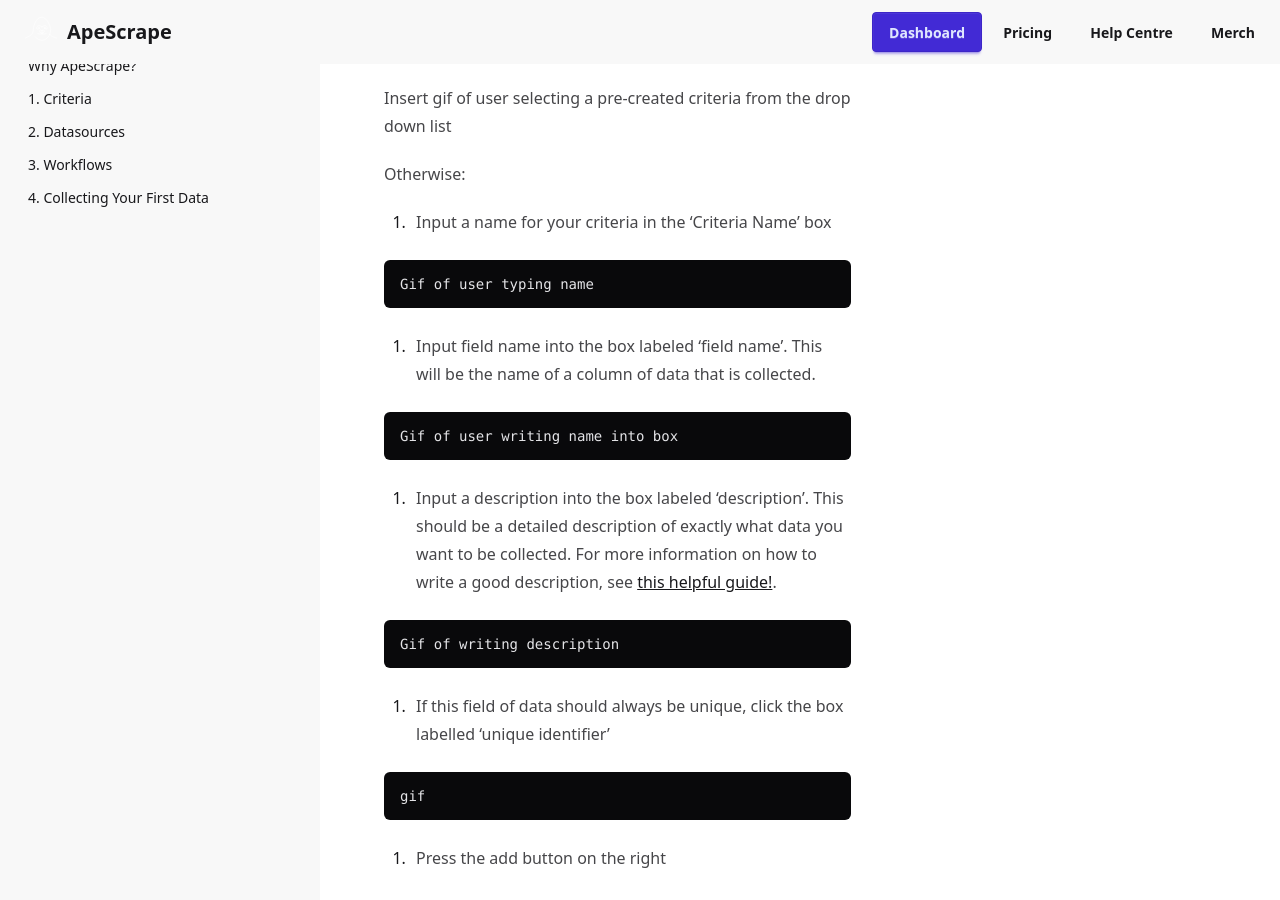
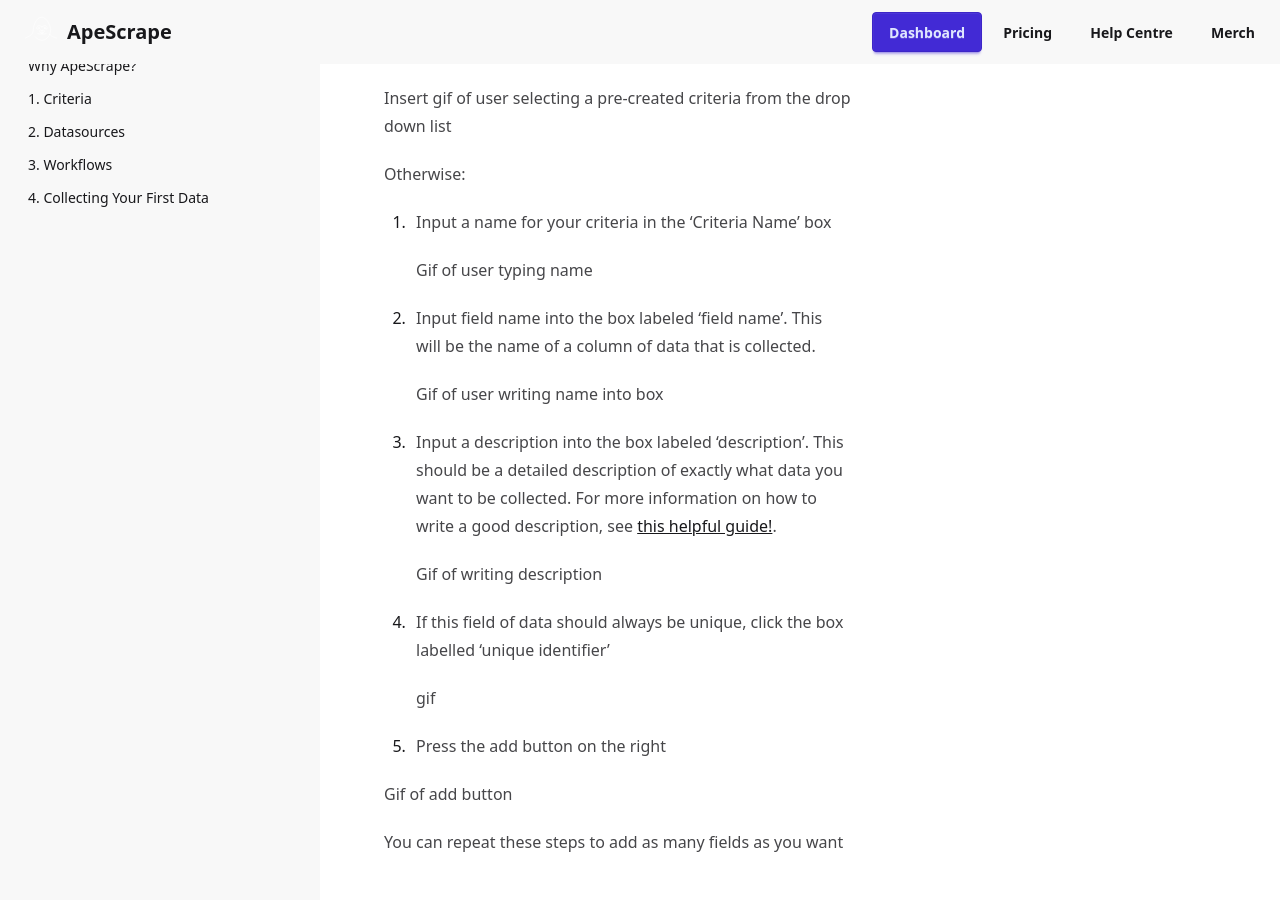
Before and after one commit to 5-quid-coders/apescrape-site, a Jekyll site: the page built from _help/getting_started.md, in a window 1280 px wide and 900 px high, scrolled down 632 px. Built offline with Jekyll 4.4.1, drawn with Linux system fonts in a browser that asks for light colours.

Commit message:
ok that didn't work

````diff
--- a/_help/getting_started.md
+++ b/_help/getting_started.md
@@ -20,27 +20,19 @@ Otherwise:
 
 1. Input a name for your criteria in the 'Criteria Name' box
 
-```
-Gif of user typing name
-```
+    Gif of user typing name
 
 2. Input field name into the box labeled 'field name'. This will be the name of a column of data that is collected.
 
-```
-Gif of user writing name into box
-```
+    Gif of user writing name into box
 
 3. Input a description into the box labeled 'description'. This should be a detailed description of exactly what data you want to be collected. For more information on how to write a good description, see [this helpful guide!](./3criteria.md).
 
-```
-Gif of writing description
-```
+    Gif of writing description
 
 4. If this field of data should always be unique, click the box labelled 'unique identifier'
 
-```
-gif
-```
+    gif
 
 5. Press the add button on the right
 
````
